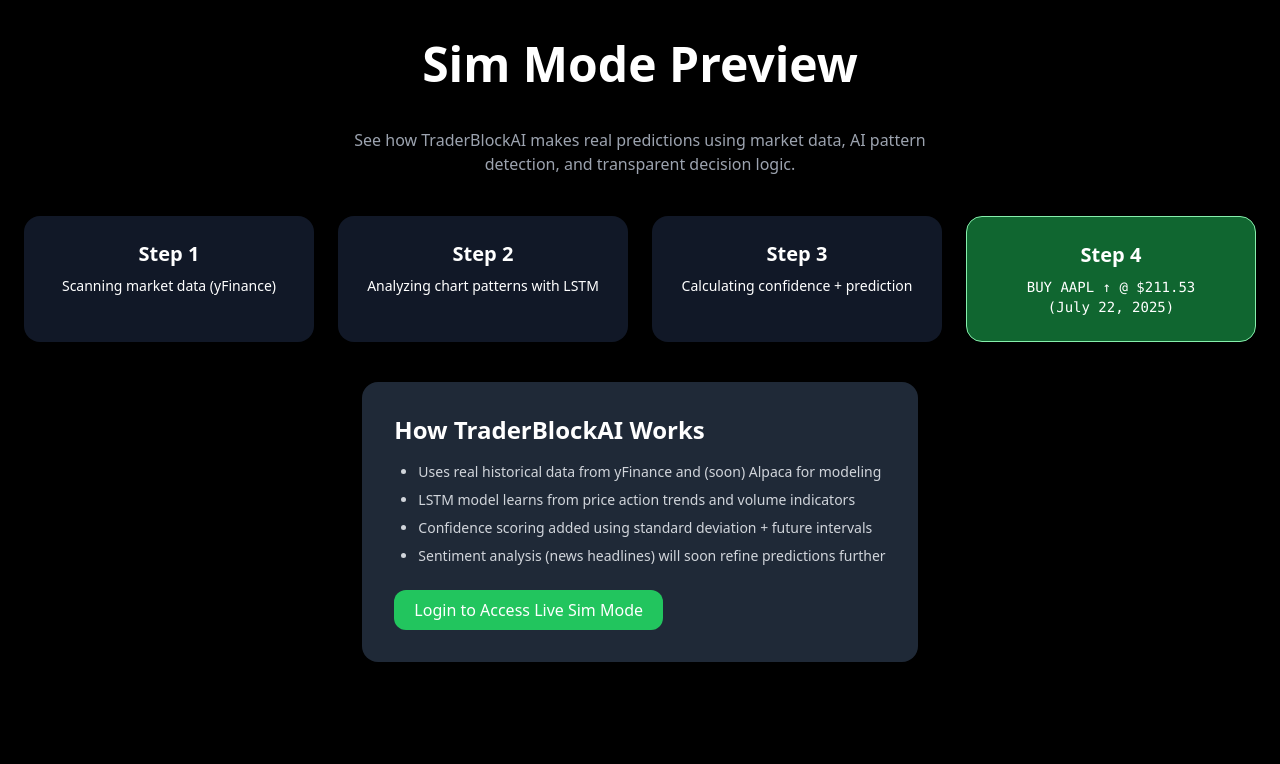
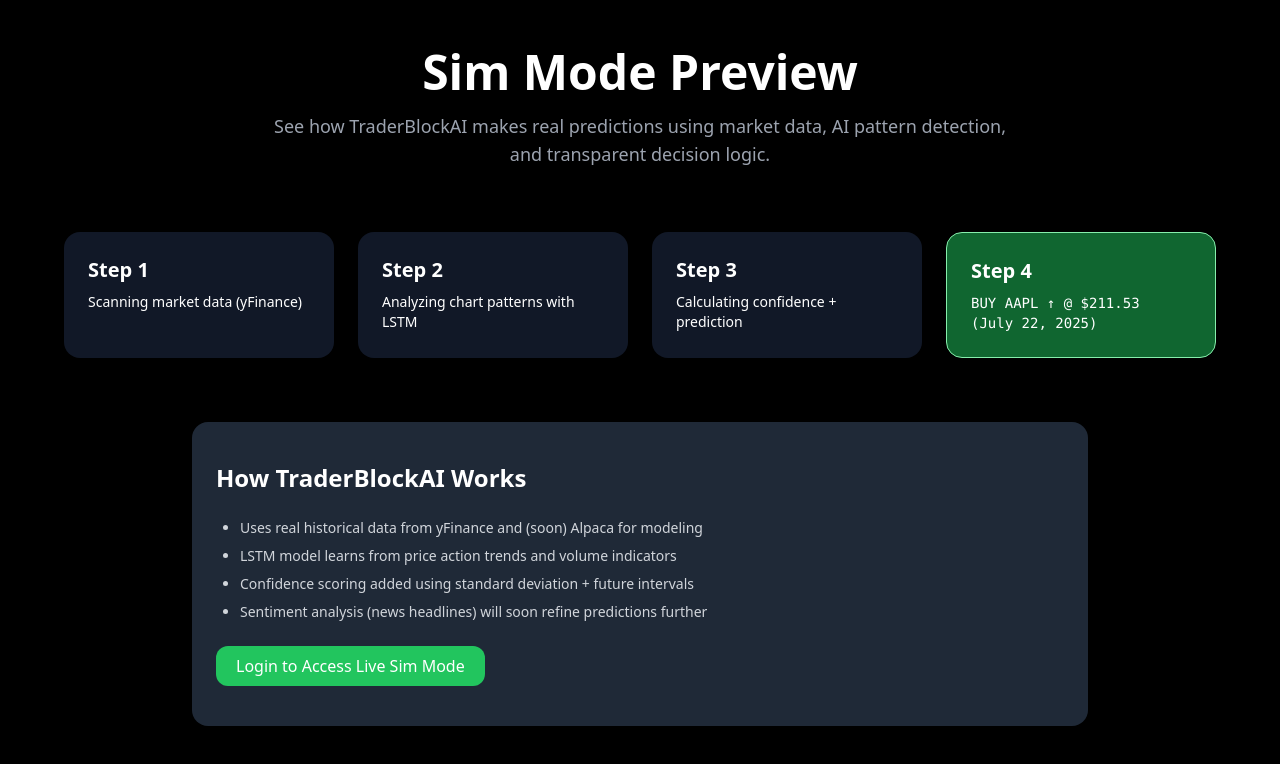
Before and after one commit to HugoCanseco-maker/TraderBlockAI, a Next.js app in the folder frontend/: page /sim in a window 1280 px wide. Shown: the top 764 px of the page. Built offline with nearby package versions, Linux system fonts and the light colour scheme; no server answers.

Commit message:
New sim page revamped

```diff
--- a/frontend/app/sim/page.tsx
+++ b/frontend/app/sim/page.tsx
@@ -5,70 +5,60 @@
 import { useRouter } from "next/navigation";
 import { motion } from "framer-motion";
 
-
 export default function SimModePage() {
   const router = useRouter();
 
   return (
-    <div className="min-h-screen bg-black text-white px-6 py-10 flex flex-col gap-10">
-      {/* TITLE */}
-      <h1 className="text-4xl md:text-5xl font-bold text-center">
+    <main className="min-h-screen bg-black text-white px-6 py-12 flex flex-col gap-16 items-center">
+      {/* HEADER */}
+      <section className="text-center max-w-3xl">
+        <h1 className="text-4xl md:text-5xl font-bold mb-4">
           Sim Mode Preview
         </h1>
-      <p className="text-center max-w-xl mx-auto text-gray-400">
+        <p className="text-gray-400 text-lg">
           See how TraderBlockAI makes real predictions using market data, AI pattern
           detection, and transparent decision logic.
         </p>
+      </section>
 
       {/* ANIMATION SEQUENCE */}
-      <div className="grid grid-cols-1 md:grid-cols-4 gap-6 text-center">
+      <section className="w-full grid grid-cols-1 md:grid-cols-4 gap-6 max-w-6xl">
+        {[
+          { step: "Step 1", desc: "Scanning market data (yFinance)" },
+          { step: "Step 2", desc: "Analyzing chart patterns with LSTM" },
+          { step: "Step 3", desc: "Calculating confidence + prediction" },
+          {
+            step: "Step 4",
+            desc: "BUY AAPL ↑ @ $211.53\n(July 22, 2025)",
+            isFinal: true,
+          },
+        ].map((item, index) => (
           <motion.div
+            key={item.step}
             initial={{ opacity: 0, y: 40 }}
             animate={{ opacity: 1, y: 0 }}
-          transition={{ delay: 0.2 }}
-          className="bg-gray-900 p-6 rounded-2xl shadow"
+            transition={{ delay: 0.2 * (index + 1), type: "spring" }}
+            className={`p-6 rounded-2xl shadow ${
+              item.isFinal
+                ? "bg-green-700/80 border border-green-300 shadow-lg"
+                : "bg-gray-900"
+            }`}
           >
-          <h2 className="text-xl font-semibold mb-2">Step 1</h2>
-          <p className="text-sm">Scanning market data (yFinance)</p>
-        </motion.div>
-
-        <motion.div
-          initial={{ opacity: 0, y: 40 }}
-          animate={{ opacity: 1, y: 0 }}
-          transition={{ delay: 0.4 }}
-          className="bg-gray-900 p-6 rounded-2xl shadow"
+            <h2 className="text-xl font-semibold mb-2">{item.step}</h2>
+            <p
+              className={`text-sm ${
+                item.isFinal ? "font-mono whitespace-pre-line" : ""
+              }`}
             >
-          <h2 className="text-xl font-semibold mb-2">Step 2</h2>
-          <p className="text-sm">Analyzing chart patterns with LSTM</p>
-        </motion.div>
-
-        <motion.div
-          initial={{ opacity: 0, y: 40 }}
-          animate={{ opacity: 1, y: 0 }}
-          transition={{ delay: 0.6 }}
-          className="bg-gray-900 p-6 rounded-2xl shadow"
-        >
-          <h2 className="text-xl font-semibold mb-2">Step 3</h2>
-          <p className="text-sm">Calculating confidence + prediction</p>
-        </motion.div>
-
-        <motion.div
-          initial={{ opacity: 0, y: 40 }}
-          animate={{ opacity: 1, y: 0 }}
-          transition={{ delay: 0.8 }}
-          className="bg-green-700/80 p-6 rounded-2xl shadow-lg border border-green-300"
-        >
-          <h2 className="text-xl font-semibold mb-2">Step 4</h2>
-          <p className="text-sm font-mono">
-            BUY AAPL ↑ @ $211.53 <br />
-            (July 22, 2025)
+              {item.desc}
             </p>
           </motion.div>
-      </div>
+        ))}
+      </section>
 
-      {/* EXPLANATION BLOCK */}
-      <div className="bg-gray-800 p-8 rounded-2xl max-w-4xl mx-auto text-left shadow-xl">
-        <h2 className="text-2xl font-bold mb-4">How TraderBlockAI Works</h2>
+      {/* EXPLANATION + CTA */}
+      <section className="bg-gray-800 px-6 py-10 rounded-2xl max-w-4xl w-full shadow-xl text-left space-y-6">
+        <h2 className="text-2xl font-bold">How TraderBlockAI Works</h2>
         <ul className="list-disc pl-6 space-y-2 text-sm text-gray-300">
           <li>
             Uses real historical data from yFinance and (soon) Alpaca for modeling
@@ -83,10 +73,10 @@
             Sentiment analysis (news headlines) will soon refine predictions further
           </li>
         </ul>
-        <Button className="mt-6" onClick={() => router.push("/login")}>
+        <Button className="mt-4" onClick={() => router.push("/login")}>
           Login to Access Live Sim Mode
         </Button>
-      </div>
-    </div>
+      </section>
+    </main>
   );
 }
--- /dev/null
+++ b/frontend/components/sim/DashboardPreview.tsx
@@ -0,0 +1,35 @@
+'use client'
+
+import { motion } from 'framer-motion'
+
+export default function DashboardPreview() {
+  return (
+    <section className="w-full py-20 bg-gradient-to-b from-black to-gray-950 text-white">
+      <div className="max-w-5xl mx-auto px-6 text-center">
+        <motion.h2
+          initial={{ opacity: 0, y: 40 }}
+          animate={{ opacity: 1, y: 0 }}
+          transition={{ delay: 0.2 }}
+          className="text-3xl font-bold mb-4"
+        >
+          Preview the Dashboard
+        </motion.h2>
+        <motion.p
+          initial={{ opacity: 0, y: 20 }}
+          animate={{ opacity: 1, y: 0 }}
+          transition={{ delay: 0.4 }}
+          className="text-lg text-gray-400 mb-10"
+        >
+          See your daily portfolio forecasts, trade signals, and news insights — all in one place.
+        </motion.p>
+
+        <div className="flex justify-center">
+          <div className="bg-gray-800 h-64 w-full sm:w-3/4 rounded-xl flex items-center justify-center text-gray-400">
+            {/* Replace with a live dashboard animation or video later */}
+            Dashboard Preview (Coming Soon)
+          </div>
+        </div>
+      </div>
+    </section>
+  )
+}
--- /dev/null
+++ b/frontend/components/sim/LoginCTA.tsx
@@ -0,0 +1,40 @@
+'use client'
+
+import { motion } from 'framer-motion'
+import Link from 'next/link'
+
+export default function LoginCTA() {
+  return (
+    <section className="w-full py-20 bg-black text-white border-t border-gray-800">
+      <div className="max-w-4xl mx-auto px-6 text-center">
+        <motion.h2
+          initial={{ opacity: 0, y: 40 }}
+          animate={{ opacity: 1, y: 0 }}
+          transition={{ delay: 0.2 }}
+          className="text-3xl font-semibold mb-4"
+        >
+          Ready to Test It Live?
+        </motion.h2>
+        <motion.p
+          initial={{ opacity: 0, y: 20 }}
+          animate={{ opacity: 1, y: 0 }}
+          transition={{ delay: 0.4 }}
+          className="text-lg text-gray-400 mb-8"
+        >
+          Connect your Alpaca key and unlock your personalized trading AI dashboard.
+        </motion.p>
+        <motion.div
+          initial={{ opacity: 0, scale: 0.9 }}
+          animate={{ opacity: 1, scale: 1 }}
+          transition={{ delay: 0.6 }}
+        >
+          <Link href="/login">
+            <button className="bg-green-600 hover:bg-green-700 transition px-6 py-3 text-white font-medium rounded-full text-lg shadow-md">
+              Sign In to Begin
+            </button>
+          </Link>
+        </motion.div>
+      </div>
+    </section>
+  )
+}
--- /dev/null
+++ b/frontend/components/sim/PredictionSection.tsx
@@ -0,0 +1,45 @@
+'use client'
+
+import { motion } from 'framer-motion'
+import Image from 'next/image'
+import predictionImage from '@/public/prediction-sample.png' // replace with actual
+
+export default function PredictionSection() {
+  return (
+    <section className="w-full py-20 bg-black text-white">
+      <div className="max-w-6xl mx-auto px-6 text-center">
+        <motion.h2
+          initial={{ opacity: 0, y: 40 }}
+          animate={{ opacity: 1, y: 0 }}
+          transition={{ delay: 0.2 }}
+          className="text-3xl font-bold mb-4"
+        >
+          AI Prediction in Progress...
+        </motion.h2>
+        <motion.p
+          initial={{ opacity: 0, y: 20 }}
+          animate={{ opacity: 1, y: 0 }}
+          transition={{ delay: 0.4 }}
+          className="text-lg text-gray-400 mb-10"
+        >
+          Our LSTM engine scans the API feed, identifies patterns, and generates your trade.
+        </motion.p>
+
+        <motion.div
+          initial={{ opacity: 0, scale: 0.9 }}
+          animate={{ opacity: 1, scale: 1 }}
+          transition={{ delay: 0.6 }}
+          className="flex justify-center"
+        >
+          <Image
+            src={predictionImage}
+            alt="Prediction Screenshot"
+            width={720}
+            height={400}
+            className="rounded-xl shadow-lg"
+          />
+        </motion.div>
+      </div>
+    </section>
+  )
+}
--- /dev/null
+++ b/frontend/components/sim/ResultComparison.tsx
@@ -0,0 +1,50 @@
+'use client'
+
+import { motion } from 'framer-motion'
+
+export default function ResultComparison() {
+  return (
+    <section className="w-full py-20 bg-gray-950 text-white">
+      <div className="max-w-5xl mx-auto px-6 text-center">
+        <motion.h2
+          initial={{ opacity: 0, y: 40 }}
+          animate={{ opacity: 1, y: 0 }}
+          transition={{ delay: 0.2 }}
+          className="text-3xl font-bold mb-6"
+        >
+          Before vs After the Trade
+        </motion.h2>
+        <motion.p
+          initial={{ opacity: 0, y: 20 }}
+          animate={{ opacity: 1, y: 0 }}
+          transition={{ delay: 0.4 }}
+          className="text-lg text-gray-400 mb-10"
+        >
+          Visualize the confidence. Our models called this before it happened.
+        </motion.p>
+
+        <div className="grid grid-cols-1 sm:grid-cols-2 gap-8 text-left">
+          <motion.div
+            initial={{ opacity: 0, y: 20 }}
+            animate={{ opacity: 1, y: 0 }}
+            transition={{ delay: 0.6 }}
+            className="bg-gray-800 p-6 rounded-xl border border-gray-700"
+          >
+            <h3 className="text-xl font-semibold mb-2">Model Prediction</h3>
+            <p className="text-gray-400 text-sm">"AAPL will rise 2.4% in the next 3 days."</p>
+          </motion.div>
+
+          <motion.div
+            initial={{ opacity: 0, y: 20 }}
+            animate={{ opacity: 1, y: 0 }}
+            transition={{ delay: 0.8 }}
+            className="bg-green-900 p-6 rounded-xl border border-green-600"
+          >
+            <h3 className="text-xl font-semibold mb-2">Actual Result</h3>
+            <p className="text-green-200 text-sm">AAPL rose 2.7% by July 21st. Confidence unlocked.</p>
+          </motion.div>
+        </div>
+      </div>
+    </section>
+  )
+}
--- /dev/null
+++ b/frontend/components/sim/RiskModeSection.tsx
@@ -0,0 +1,49 @@
+'use client'
+
+import { motion } from 'framer-motion'
+
+export default function RiskModeSection() {
+  return (
+    <section className="w-full py-16 bg-gray-900 text-white">
+      <div className="max-w-5xl mx-auto px-6 text-center">
+        <motion.h2
+          initial={{ opacity: 0, y: 40 }}
+          animate={{ opacity: 1, y: 0 }}
+          transition={{ delay: 0.2 }}
+          className="text-3xl font-semibold mb-4"
+        >
+          Choose Your Risk Mode
+        </motion.h2>
+        <motion.p
+          initial={{ opacity: 0, y: 20 }}
+          animate={{ opacity: 1, y: 0 }}
+          transition={{ delay: 0.4 }}
+          className="text-lg mb-10 text-gray-300"
+        >
+          Conservative, Moderate, or Aggressive — our model tunes itself to your comfort zone.
+        </motion.p>
+
+        <div className="grid grid-cols-1 sm:grid-cols-3 gap-6 text-left">
+          {['Conservative', 'Moderate', 'Aggressive'].map((mode, i) => (
+            <motion.div
+              key={mode}
+              initial={{ opacity: 0, y: 20 }}
+              animate={{ opacity: 1, y: 0 }}
+              transition={{ delay: 0.6 + i * 0.2 }}
+              className="bg-gray-800 rounded-2xl p-6 border border-gray-700 hover:border-white transition"
+            >
+              <h3 className="text-xl font-bold mb-2">{mode}</h3>
+              <p className="text-gray-400 text-sm">
+                {mode === 'Conservative'
+                  ? 'Low volatility, long-term safety plays.'
+                  : mode === 'Moderate'
+                  ? 'Balanced mix of growth and stability.'
+                  : 'High risk, high reward — let’s go.'}
+              </p>
+            </motion.div>
+          ))}
+        </div>
+      </div>
+    </section>
+  )
+}
--- /dev/null
+++ b/frontend/components/sim/TickerSection.tsx
@@ -0,0 +1,38 @@
+// frontend/components/sim/TickerSection.tsx
+"use client";
+
+import { motion } from "framer-motion";
+import { useEffect, useState } from "react";
+
+const steps = [
+  "Fetching stock ticker...",
+  "Calling yFinance API...",
+  "Analyzing trends with AI model...",
+  "Prediction Ready!"
+];
+
+export default function TickerSection() {
+  const [stepIndex, setStepIndex] = useState(0);
+
+  useEffect(() => {
+    const interval = setInterval(() => {
+      setStepIndex((prev) => (prev < steps.length - 1 ? prev + 1 : prev));
+    }, 1500);
+    return () => clearInterval(interval);
+  }, []);
+
+  return (
+    <div className="py-16 px-6 text-center bg-gradient-to-b from-gray-900 to-black text-white">
+      <h2 className="text-3xl font-bold mb-8">How It Works</h2>
+      <motion.div
+        key={stepIndex}
+        initial={{ opacity: 0, y: 20 }}
+        animate={{ opacity: 1, y: 0 }}
+        transition={{ duration: 0.6 }}
+        className="text-xl font-medium"
+      >
+        {steps[stepIndex]}
+      </motion.div>
+    </div>
+  );
+}
```
Lines whose indentation alone changed are shown as unchanged.
